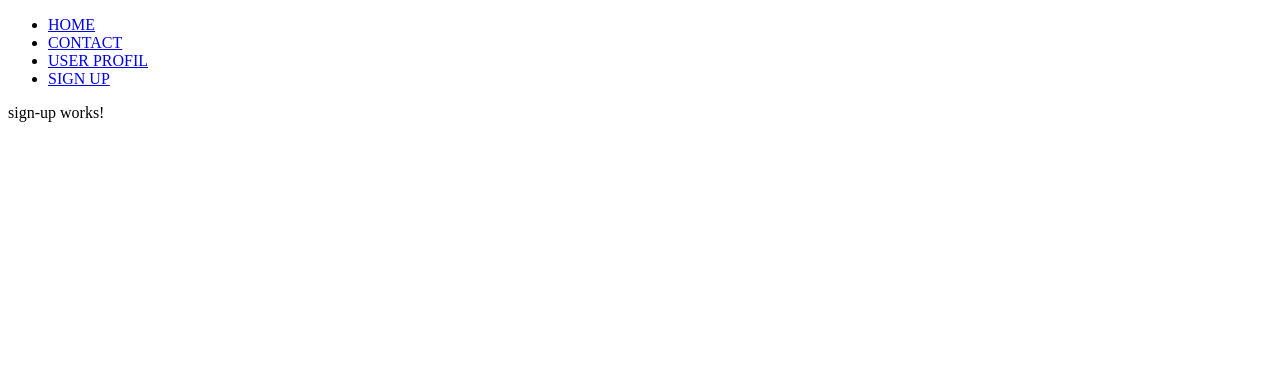
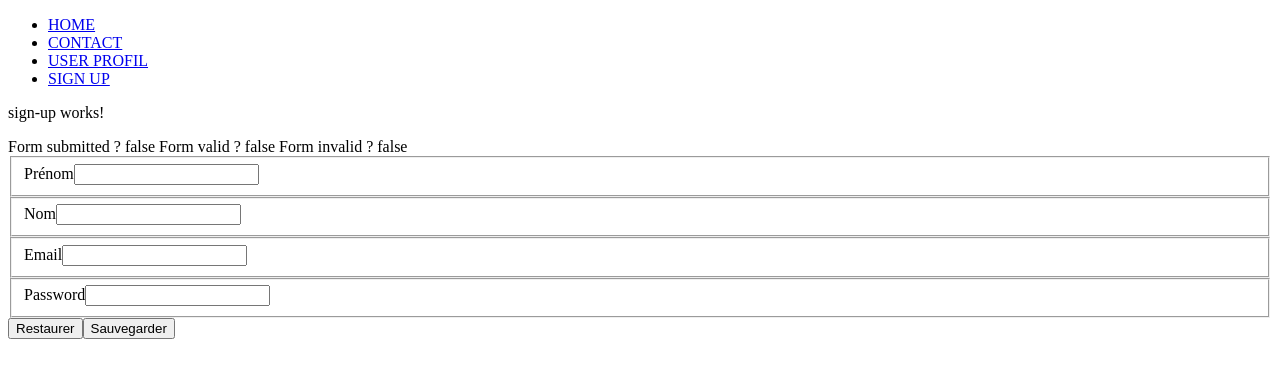
Before and after one commit to Otire82/Bienvenue-sur-le-site-d-otire-, an Angular app: page /sign-up in a window 1280 px wide. Shown: the top 378 px of the page. Built offline with nearby package versions, Linux system fonts and the light colour scheme.

Commit message:
challenge05

```diff
--- a/src/app/sign-up/sign-up.component.html
+++ b/src/app/sign-up/sign-up.component.html
@@ -1 +1,47 @@
 <p>sign-up works!</p>
+
+<form #myForm="ngForm" (ngSubmit)="myForm.valid && onSubmit()">
+    <div>
+        Form submitted ? {{myForm.submitted}}
+        Form valid ? {{myForm.valid}}
+        Form invalid ? {{myForm.valid}}
+      </div>
+    <fieldset>
+      <label for="firstname-order">Prénom</label>
+      <input id="firstname-order" name="firstname-order" type="text" [(ngModel)]="model.firstname" #firstname="ngModel" required minlength="3" maxlength="15"/>
+    </fieldset>
+    <div *ngIf="firstname.errors && myForm.submitted">
+        <span *ngIf="firstname.errors?.['required']">Le prénom est requis</span>
+        <span *ngIf="firstname.errors?.['minlength']">La longueur maximale doit être supérieure à 3</span>
+        <span *ngIf="firstname.errors?.['maxlength']">La longueur maximale doit être inférieure à 15</span>
+      </div>
+
+    <fieldset>
+      <label for="lastname-order">Nom</label>
+      <input id="lastname-order" name="lastname-order" [(ngModel)]="model.lastname" #lastname="ngModel" type="text" required minlength="3" maxlength="15">
+    </fieldset>
+
+    <div *ngIf="lastname.errors && myForm.submitted">
+        <span *ngIf="lastname.errors?.['required']">Le nom est requis</span>
+        <span *ngIf="lastname.errors?.['minlength']">La longueur maximale doit être supérieure à 3</span>
+        <span *ngIf="lastname.errors?.['maxlength']">La longueur maximale doit être inférieure à 15</span>
+    </div>
+
+    <fieldset>
+      <label for="mail-order">Email</label>
+      <input id="mail-order" name="mail-order" type="email" [(ngModel)]="model.email" #contact="ngModel" required email>
+    </fieldset>
+
+    <div *ngIf="contact.errors && myForm.submitted">
+        <span *ngIf="contact.errors?.['required']">Le champ email est requis</span>
+        <span *ngIf="contact.errors?.['email']">L'email est invalide</span>
+    </div>
+
+    <fieldset>
+      <label for="password-order">Password</label>
+      <input id="password-order" name="password-order" type="password" [(ngModel)]="model.password">
+    </fieldset>
+
+    <button type="reset">Restaurer</button>
+    <button type="submit">Sauvegarder</button>
+</form>
--- a/src/app/sign-up/sign-up.component.ts
+++ b/src/app/sign-up/sign-up.component.ts
@@ -6,10 +6,23 @@ import { Component, OnInit } from '@angular/core';
   styleUrls: ['./sign-up.component.css']
 })
 export class SignUpComponent implements OnInit {
-
+ model: Order = new Order("" , "", "", "");
+  submitted:boolean = false;
   constructor() { }
 
   ngOnInit(): void {
   }
-
+  onSubmit(): void {
+    // form submitted
+    this.submitted = true;
+    console.log(this.model);
+  }
 }
+export class Order {
+  constructor(
+      public firstname: string,
+      public lastname: string,
+      public email: string,
+      public password: string,
+  ) {}
+}
```
